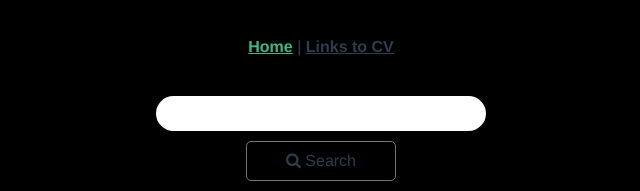
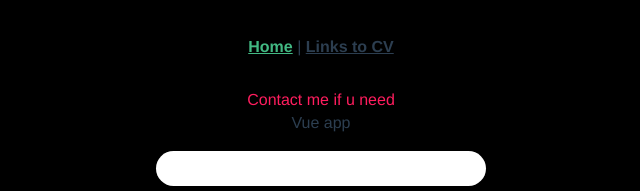
Before and after one commit to BZhandos/photo-bank, a Vue app: page / in a window 1280 px wide. Shown: the top 191 px of the page, without its empty margins (319-959 px from the left). Built offline with nearby package versions, Linux system fonts and the light colour scheme; no server answers.

Commit message:
* animated slider added

```diff
--- a/src/App.vue
+++ b/src/App.vue
@@ -5,6 +5,7 @@
       <router-link to="/">Home</router-link> |
       <router-link to="/about">Links to CV</router-link>
     </div>
+    <TolerantHeader/>
     <!--    TODO transition-->
     <router-view/>
     <!--    TODO transition-->
@@ -13,9 +14,11 @@
 </template>
 <script>
 import BackButton from './components/UI/BackButton'
+import TolerantHeader from './components/UI/TolerantHeader'
 export default {
   components: {
-    BackButton
+    BackButton,
+    TolerantHeader
   }
 }
 </script>
--- /dev/null
+++ b/src/components/UI/TolerantHeader.vue
@@ -0,0 +1,73 @@
+<template>
+    <div class="header-wrap">
+      <p class="header-wrap-const" @click="toAbout()">Contact me if u need</p>
+      <transition name="slide-fade">
+        <p v-show="show">{{call}}</p>
+      </transition>
+    </div>
+</template>
+
+<script>
+export default {
+  name: 'TolerantHeader',
+  data: () => ({
+    calls: [
+      'Vue app',
+      'Responsive site',
+      'ES6 coder',
+      'Front-end developer',
+      'Beautiful code'
+    ],
+    infinity: 0,
+    call: ' ',
+    show: true
+  }),
+  created () {
+    this.showHandler()
+  },
+  methods: {
+    toAbout () {
+      this.$router.push('/about/')
+    },
+    showHandler () {
+      this.show = true
+      setTimeout(() => {
+        this.call = this.calls[this.infinity]
+        this.hideHandler()
+      }, 3000)
+    },
+    hideHandler () {
+      this.infinity = this.infinity === this.calls.length - 1 ? 0 : this.infinity + 1
+      setTimeout(() => {
+        this.show = false
+      }, 2000)
+      this.showHandler()
+    }
+  }
+}
+</script>
+
+<style scoped lang="scss">
+.header-wrap {
+  height: 50px;
+  &-const {
+    color: #ff1d5e;
+    font-size: 16px;
+    cursor: pointer;
+  }
+  & p {
+    margin: 5px;
+  }
+}
+  .slide-fade-enter-active {
+    transition: all .3s ease;
+  }
+  .slide-fade-leave-active {
+    transition: all .8s cubic-bezier(1.0, 0.5, 0.8, 1.0);
+  }
+  .slide-fade-enter, .slide-fade-leave-to
+    /* .slide-fade-leave-active до версии 2.1.8 */ {
+    transform: translateX(10px);
+    opacity: 0;
+  }
+</style>
```
Also changed, not shown: 1 other file (tests, documents, lock files or other folders).
